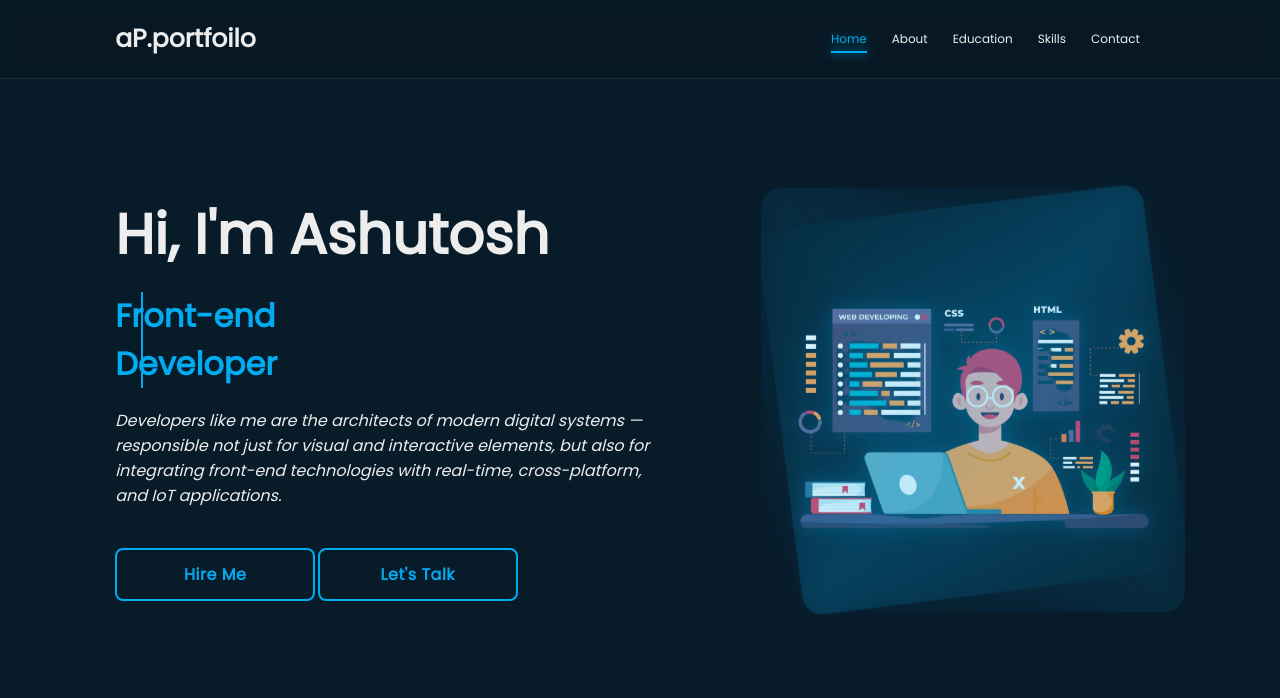
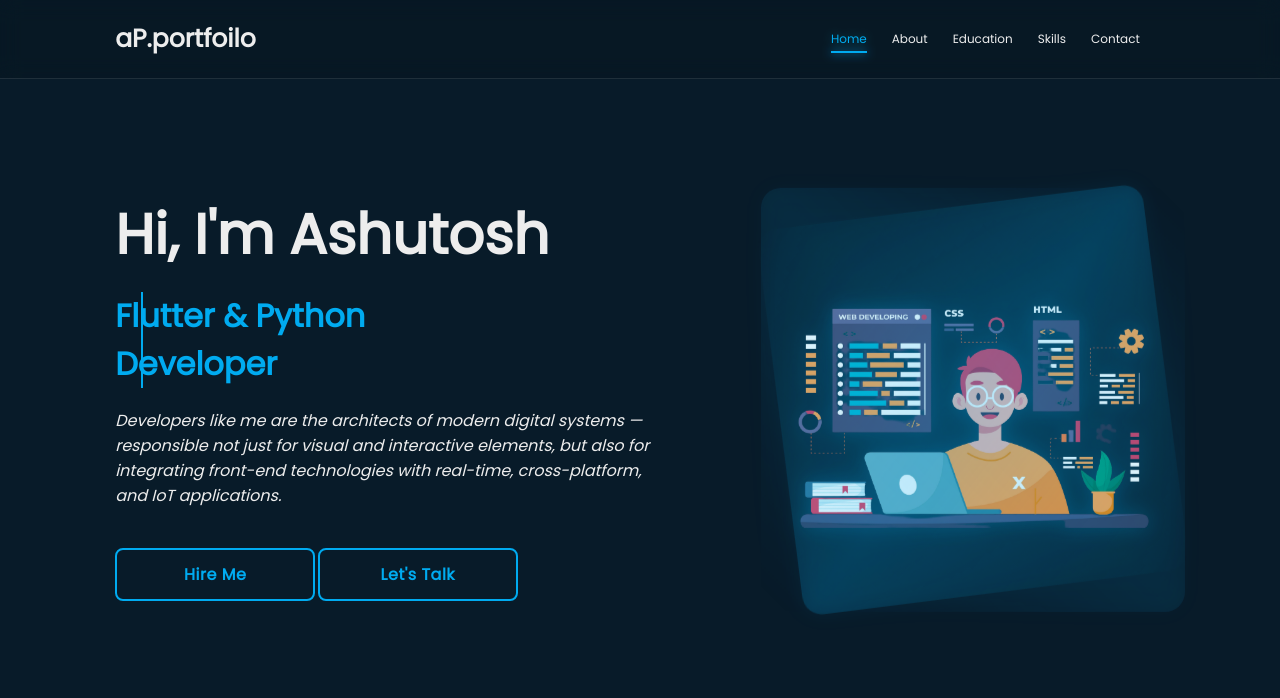
Before and after one commit to cloudmonks-195/portfolio, a plain HTML site: page Portfolio/index.html in a window 1280 px wide. Shown: the top 698 px of the page. Drawn offline with nearby package versions, Linux system fonts and the light colour scheme.

Commit message:
Update index.html with new changes

```diff
--- a/Portfolio/index.html
+++ b/Portfolio/index.html
@@ -33,7 +33,7 @@
     <div class="home-content">
       <h1>Hi, I'm <span>Ashutosh<span class="animate" style="--i:2;"></span></span></h1>
       <div class="text-animate">
-        <h3>Front-end Developer</h3>
+        <h3>Flutter & Python Developer</h3>
         <span class="animate" style="--i:3;"></span>
       </div>
      <p><i>Developers like me are the architects of modern digital systems — responsible not just for visual and interactive elements,
```
